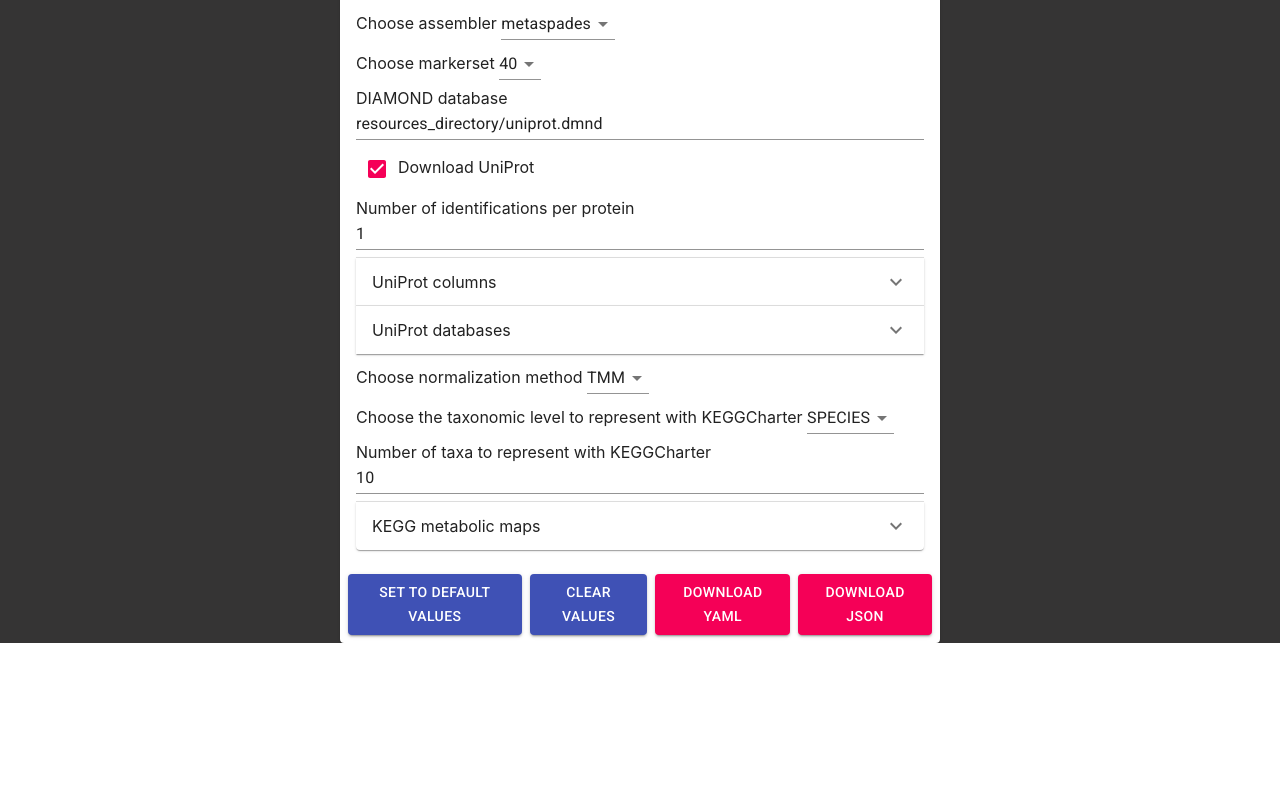
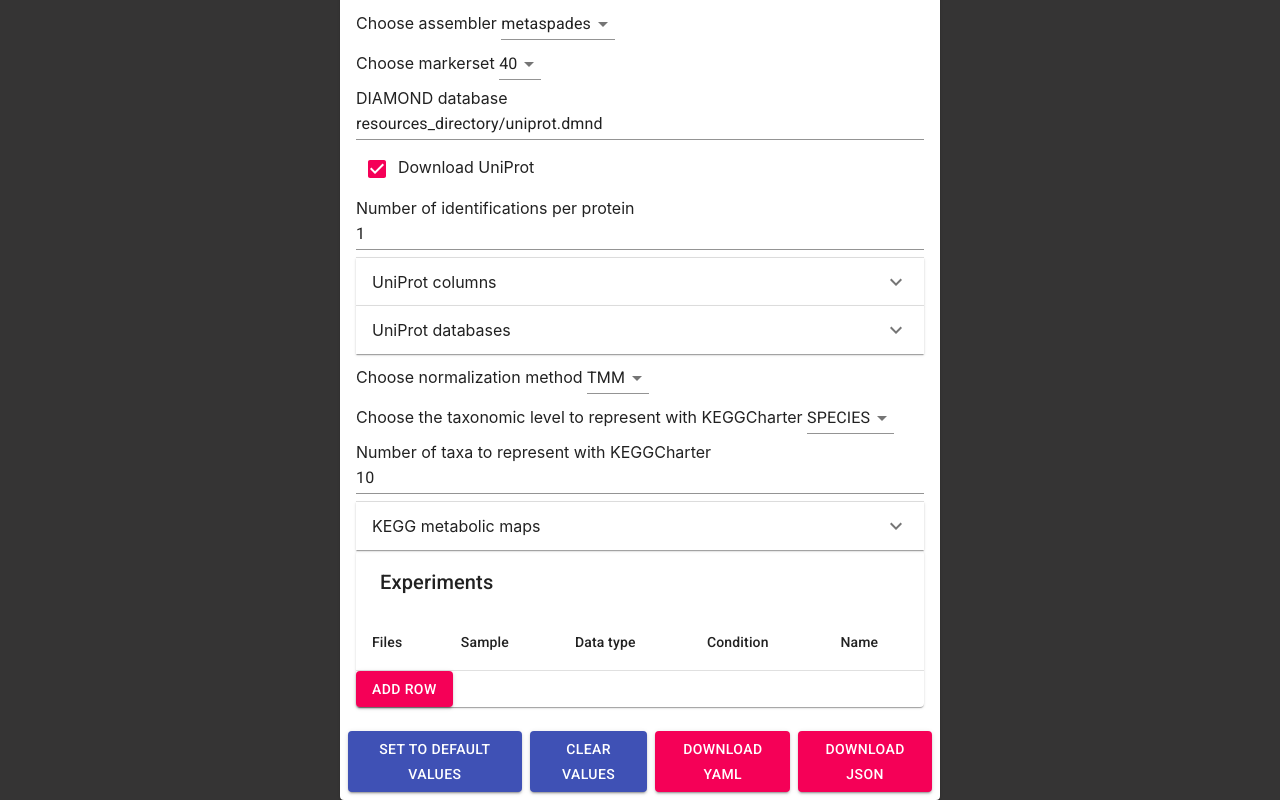
Before and after one commit to iquasere/MOSGUITO, a React (Create React App) app: page / in a window 1280 px wide. Shown: the part 509-1309 px from the top of the page. Before the commit the page ends 1152 px from the top, so only its background shows below. Built offline with nearby package versions, Linux system fonts and the light colour scheme.

Commit message:
Added experiments table * still not functional, and huge memory leak problem

```diff
--- a/package.json
+++ b/package.json
@@ -6,6 +6,9 @@
   "dependencies": {
     "@material-ui/core": "^4.11.0",
     "@material-ui/icons": "^4.9.1",
+    "ba-js-base-components": "^1.2.8",
+    "d3": "^6.3.1",
+    "mui-datatables": "^3.7.1",
     "react": "^17.0.1",
     "react-dom": "^17.0.1",
     "react-scripts": "4.0.0",
--- a/src/App.js
+++ b/src/App.js
@@ -8,10 +8,11 @@ import {
   Typography,
   Divider
 } from '@material-ui/core'
-import LabelledTextField from "./components/labelledTextFiel"
-import LabelledNumberField from "./components/labelledNumberField"
-import LabelledCheckbox from "./components/labelledCheckbox"
-import LabelledSelect from "./components/labelledSelect"
+import LabelledTextField from "./components/LabelledTextField"
+import LabelledNumberField from "./components/LabelledNumberField"
+import LabelledCheckbox from "./components/LabelledCheckbox"
+import LabelledSelect from "./components/LabelledSelect"
+import ExperimentsTable from "./components/ExperimentsTable"
 import { defaultValues } from './utils/defaultValues'
 import { emptyValues } from './utils/emptyValues'
 import { keggMaps } from './utils/keggMaps'
@@ -32,8 +33,7 @@ import UniprotDatabasesAccordion from './components/UniprotDatabasesAccordion'
 
 const Main = () => {
   const [values, setValues] = useState(defaultValues)
-
-  console.log(values)
+  const [experiments, setExperiments] = useState([])
 
   const handleChange = (field, value) => {
     const newValue = { ...values, [field]: value }
@@ -62,11 +62,10 @@ const Main = () => {
     download(YAML.stringify(snake_case_values, null, 2), 'config.yaml', 'yaml')
   }
 
-
   return (
     <main className='main'>
       <form className='form' >
-        <Card>
+        <Card >
           <CardContent>
 
             <Typography variant='body1'>
@@ -99,7 +98,7 @@ const Main = () => {
             <LabelledNumberField
               label='Number of threads to use'
               value={values.threads}
-              onChange={(ev) => handleChange('threads', ev.target.value)}
+              onChange={(ev) => handleChange('threads', ev.target.valueAsNumber)}
             />
 
             <LabelledCheckbox
@@ -149,7 +148,7 @@ const Main = () => {
             <LabelledNumberField
               label='Number of identifications per protein'
               value={values.diamondMaxTargetSeqs}
-              onChange={(ev) => handleChange('diamondMaxTargetSeqs', ev.target.value)}
+              onChange={(ev) => handleChange('diamondMaxTargetSeqs', ev.target.valueAsNumber)}
             />
 
             <UniprotColumnsAccordion
@@ -181,13 +180,18 @@ const Main = () => {
             <LabelledNumberField
               label='Number of taxa to represent with KEGGCharter'
               value={values.keggcharterNumberOfTaxa}
-              onChange={(ev) => handleChange('keggcharterNumberOfTaxa', ev.target.value)}
+              onChange={(ev) => handleChange('keggcharterNumberOfTaxa', ev.target.valueAsNumber)}
             />
 
             <KeggMapsAccordion
               maps={keggMaps}
               keggMapList={values.keggcharterMaps}
               onChange={(value) => handleChange('keggcharterMaps', value)}
+            />
+
+            <ExperimentsTable
+              experiments={experiments}
+              onChange={(value) => setExperiments(value)}
             />
 
           </CardContent>
--- /dev/null
+++ b/src/components/ExperimentsTable.js
@@ -0,0 +1,110 @@
+import React, { useState } from 'react';
+import PropTypes from 'prop-types';
+import { withStyles } from '@material-ui/core/styles';
+
+import {
+  Toolbar,
+  Typography,
+  Table,
+  TableBody,
+  TableCell,
+  TableHead,
+  TableRow,
+  Paper, Button, CardActions, TextField,
+} from '@material-ui/core';
+
+const styles = theme => ({
+  root: {
+    width: '100%',
+    marginTop: theme.spacing(3),
+    overflowX: 'auto',
+  },
+  table: {
+    minWidth: 700,
+  },
+});
+
+
+const attributes = ["Files", "Sample", "Data type", "Condition", "Name"]
+
+const ExperimentsTable = ({ experiments, onChange }) => {
+
+  const [nrows, setRows] = useState(0)
+
+  const increaseRows = () => {
+    const newExperiments = [...experiments]
+
+    newExperiments.push(
+      {
+        "Files":"",
+        "Sample":"",
+        "Data type":"",
+        "Condition":"",
+        "Name":""
+      }
+    )
+
+    onChange(newExperiments)
+    setRows(nrows + 1)
+  }
+
+  const editExperiments = (value, n, field) => {
+    const newExperiments = [...experiments]
+
+    newExperiments[n][field] = value
+
+    onChange(newExperiments)
+  }
+
+  return (
+    <Paper>
+      <Toolbar>
+        <div>
+          <Typography variant="h6">Experiments</Typography>
+        </div>
+      </Toolbar>
+      <Table>
+        <TableHead>
+          <TableRow>
+            {
+              attributes.map((attr, index) => (
+                <TableCell key={index}>{attr}</TableCell>
+              ))
+            }
+          </TableRow>
+        </TableHead>
+        <TableBody>
+          {
+            Array(nrows).fill().map((_, n) => (
+              <TableRow key={n}>
+                {
+                  attributes.map((attr, index) => (
+                    <TableCell key={index}>
+                      <TextField
+                        key={index}
+                        type='text'
+                        value={experiments[n][attr]}
+                        onChange={(ev) => editExperiments(ev.target.value, n, attr)}
+                        placeholder={""}
+                      />
+                    </TableCell>
+                    )
+                  )
+                }
+              </TableRow>
+            ))
+          }
+        </TableBody>
+      </Table>
+      <Button
+        onClick={(ev) => increaseRows()}
+        variant='contained'
+        color='secondary'
+      >
+        Add row
+      </Button>
+    </Paper>
+  );
+}
+
+export default withStyles(styles)(ExperimentsTable);
--- a/src/components/KeggMapsAccordion.js
+++ b/src/components/KeggMapsAccordion.js
@@ -1,7 +1,8 @@
 import Accordion from './Accordion'
-import LabelledCheckbox from "./labelledCheckbox"
+import LabelledCheckbox from "./LabelledCheckbox"
 
 const KeggMapsAccordion = ({ maps, keggMapList, onChange }) => {
+
   const handleCheck = value => {
     const newList = [...keggMapList]
 
--- a/src/components/UniprotColumnsAccordion.js
+++ b/src/components/UniprotColumnsAccordion.js
@@ -1,5 +1,5 @@
 import Accordion from './Accordion'
-import LabelledCheckbox from "./labelledCheckbox"
+import LabelledCheckbox from "./LabelledCheckbox"
 
 const UniprotColumnsAccordion = ({ columns, uniprotColumnsList, onChange }) => {
   const handleCheck = value => {
--- a/src/components/UniprotDatabasesAccordion.js
+++ b/src/components/UniprotDatabasesAccordion.js
@@ -1,5 +1,5 @@
 import Accordion from './Accordion'
-import LabelledCheckbox from "./labelledCheckbox"
+import LabelledCheckbox from "./LabelledCheckbox"
 
 const UniprotDatabasesAccordion = ({ columns, uniprotDatabasesList, onChange }) => {
   const handleCheck = value => {
```
Also changed, not shown: src/components/LabelledCheckbox.js (renamed from src/components/labelledCheckbox.js), src/components/LabelledNumberField.js (renamed from src/components/labelledNumberField.js), src/components/LabelledSelect.js (renamed from src/components/labelledSelect.js), src/components/LabelledTextField.js (renamed from src/components/labelledTextFiel.js), 1 other file (tests, documents, lock files or other folders).
